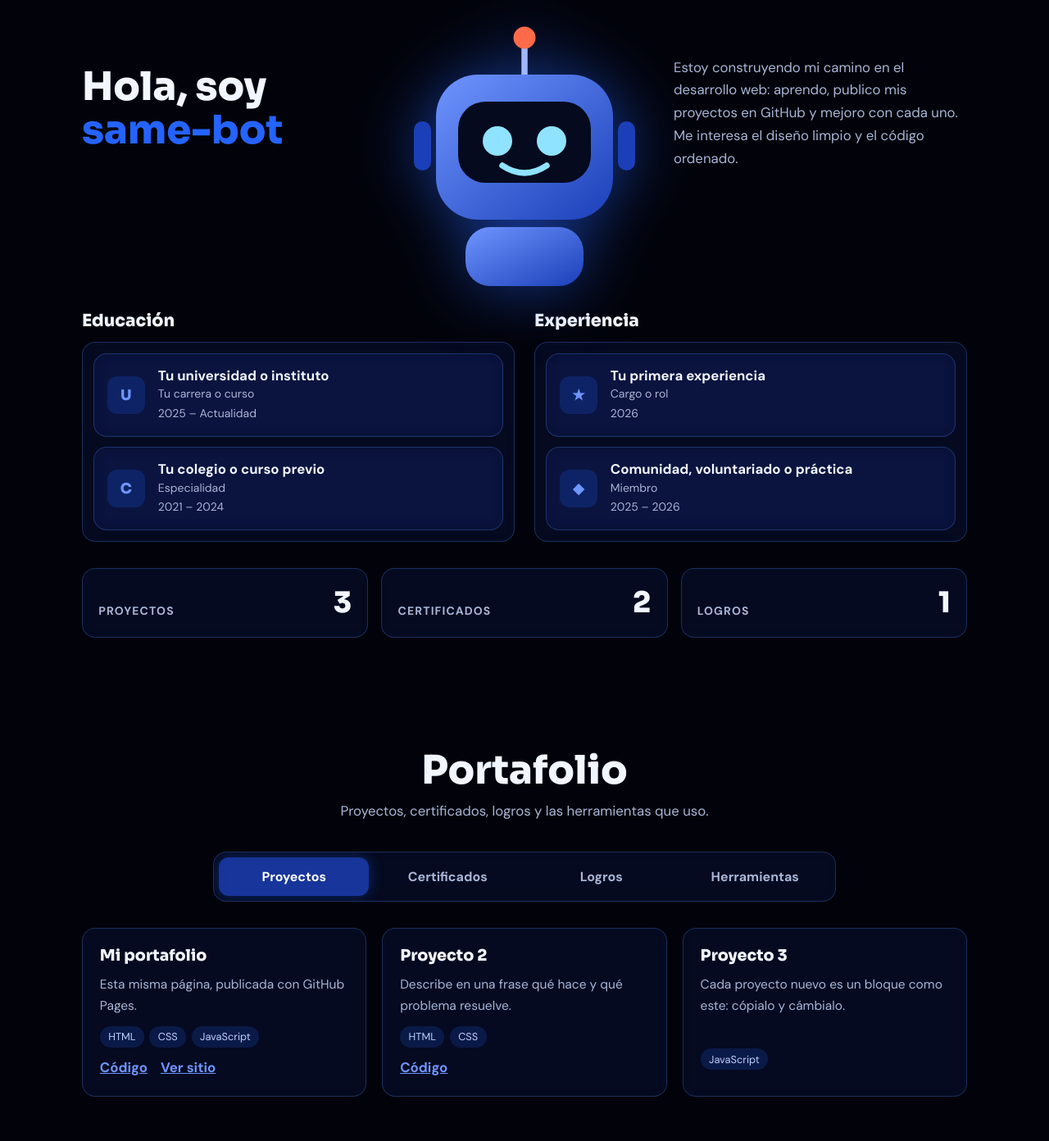
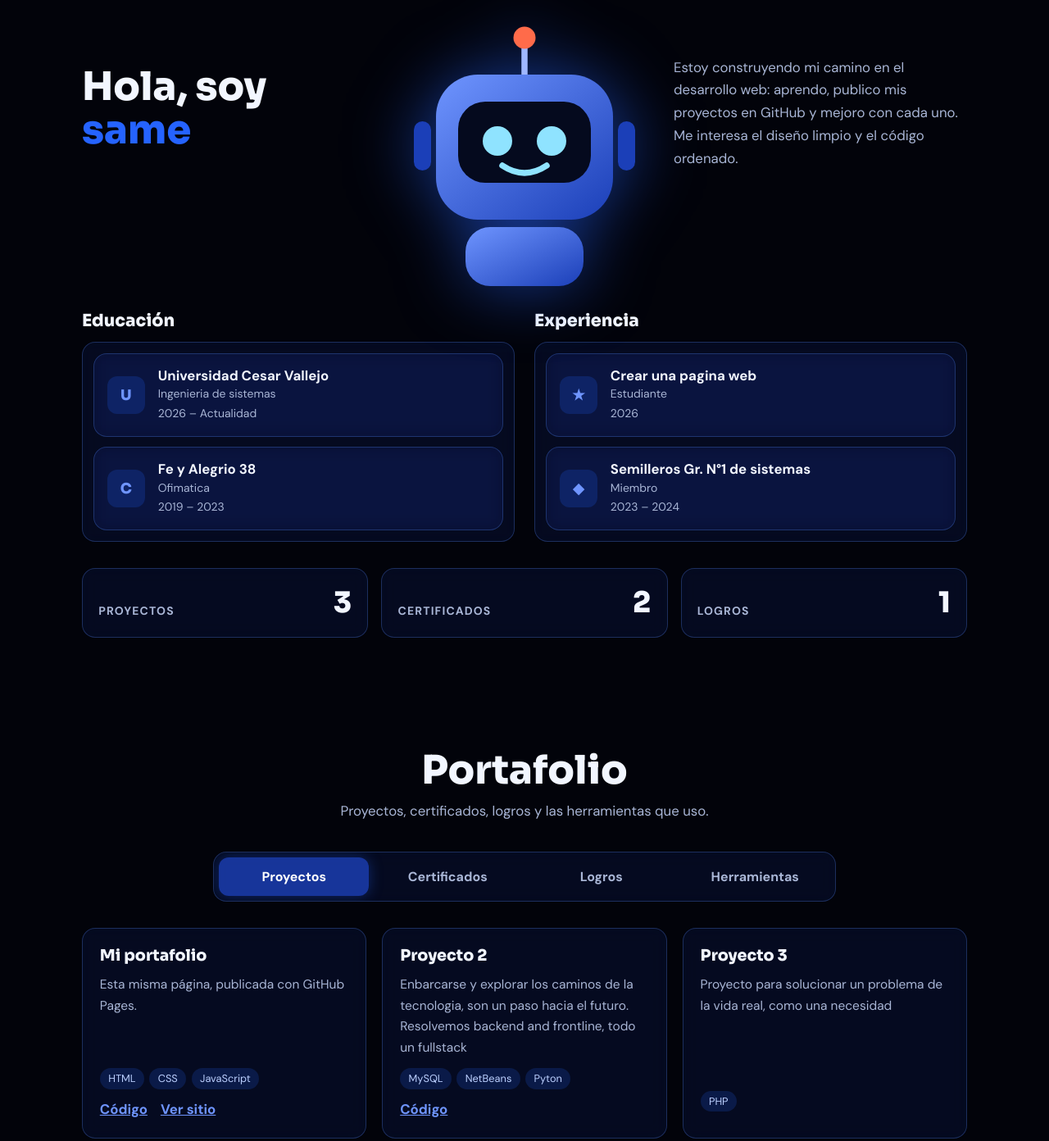
Before and after one commit to same-bot/same-bot.github.io, a plain HTML site: page index.html in a window 1280 px wide. Shown: the part 860-2252 px from the top of the page at 82% size. Drawn offline with Linux system fonts and the light colour scheme.

Commit message:
Update index.html

```diff
--- a/index.html
+++ b/index.html
@@ -187,27 +187,27 @@ footer{text-align:center;color:var(--muted);padding:2.5rem 1rem;font-size:.92rem
 <script>
 /* ============ EDITA SOLO ESTE BLOQUE: tu contenido ============ */
 const ME = {
-  name: "same-bot",
+  name: "same",
   roles: ["Desarrollador web en formación", "Creador de proyectos", "Aprendiendo en público"],
   lead: "Empecé por curiosidad y se volvió pasión. Construyo experiencias web que no solo se ven bien, también son útiles para quien las usa.",
   bio: "Estoy construyendo mi camino en el desarrollo web: aprendo, publico mis proyectos en GitHub y mejoro con cada uno. Me interesa el diseño limpio y el código ordenado.",
-  email: "tucorreo@ejemplo.com",
-  github: "https://github.com/TU-USUARIO",
-  linkedin: "https://www.linkedin.com/in/TU-PERFIL",
-  instagram: "https://www.instagram.com/TU-USUARIO"
+  email: "manuelanthonysame@gmail.com",
+  github: "https://github.com/same-bot",
+  linkedin: "https://www.linkedin.com/in/same-bot",
+  instagram: "https://www.instagram.com/anth_sm"
 };
 const education = [
-  {logo:"U", title:"Tu universidad o instituto", sub:"Tu carrera o curso", when:"2025 – Actualidad"},
-  {logo:"C", title:"Tu colegio o curso previo", sub:"Especialidad", when:"2021 – 2024"}
+  {logo:"U", title:"Universidad Cesar Vallejo", sub:"Ingenieria de sistemas", when:"2026 – Actualidad"},
+  {logo:"C", title:"Fe y Alegrio 38", sub:"Ofimatica", when:"2019 – 2023"}
 ];
 const experience = [
-  {logo:"★", title:"Tu primera experiencia", sub:"Cargo o rol", when:"2026"},
-  {logo:"◆", title:"Comunidad, voluntariado o práctica", sub:"Miembro", when:"2025 – 2026"}
+  {logo:"★", title:"Crear una pagina web", sub:"Estudiante", when:"2026"},
+  {logo:"◆", title:"Semilleros Gr. N°1 de sistemas", sub:"Miembro", when:"2023 – 2024"}
 ];
 const projects = [
-  {title:"Mi portafolio", text:"Esta misma página, publicada con GitHub Pages.", tech:["HTML","CSS","JavaScript"], repo:"https://github.com/TU-USUARIO/TU-USUARIO.github.io", demo:"https://TU-USUARIO.github.io"},
-  {title:"Proyecto 2", text:"Describe en una frase qué hace y qué problema resuelve.", tech:["HTML","CSS"], repo:"https://github.com/TU-USUARIO/proyecto-2", demo:""},
-  {title:"Proyecto 3", text:"Cada proyecto nuevo es un bloque como este: cópialo y cámbialo.", tech:["JavaScript"], repo:"", demo:""}
+  {title:"Mi portafolio", text:"Esta misma página, publicada con GitHub Pages.", tech:["HTML","CSS","JavaScript"], repo:"https://github.com/same-bot/same-bot.github.io", demo:"https://same-bot.github.io"},
+  {title:"Proyecto 2", text:"Enbarcarse y explorar los caminos de la tecnologia, son un paso hacia el futuro. Resolvemos backend and frontline, todo un fullstack", tech:["MySQL","NetBeans", "Pyton"], repo:"https://github.com/same-bot/proyecto-2", demo:""},
+  {title:"Proyecto 3", text:"Proyecto para solucionar un problema de la vida real, como una necesidad", tech:["PHP"], repo:"", demo:""}
 ];
 // Si tienes la imagen del certificado, sube el archivo y escribe su nombre en img (ej. "cert1.jpg")
 const certificates = [
```
